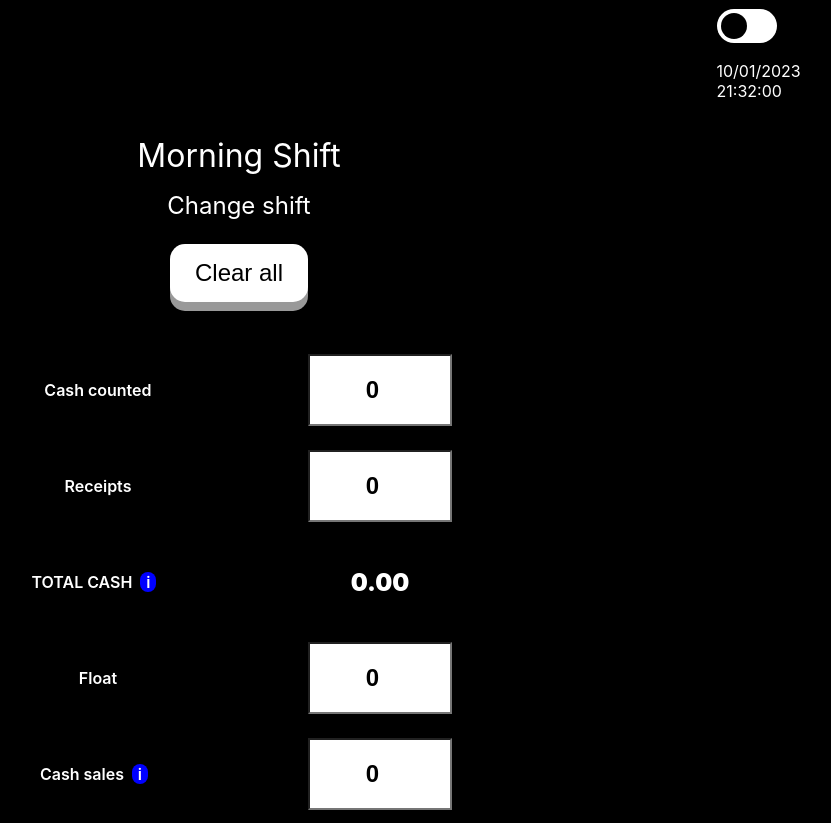
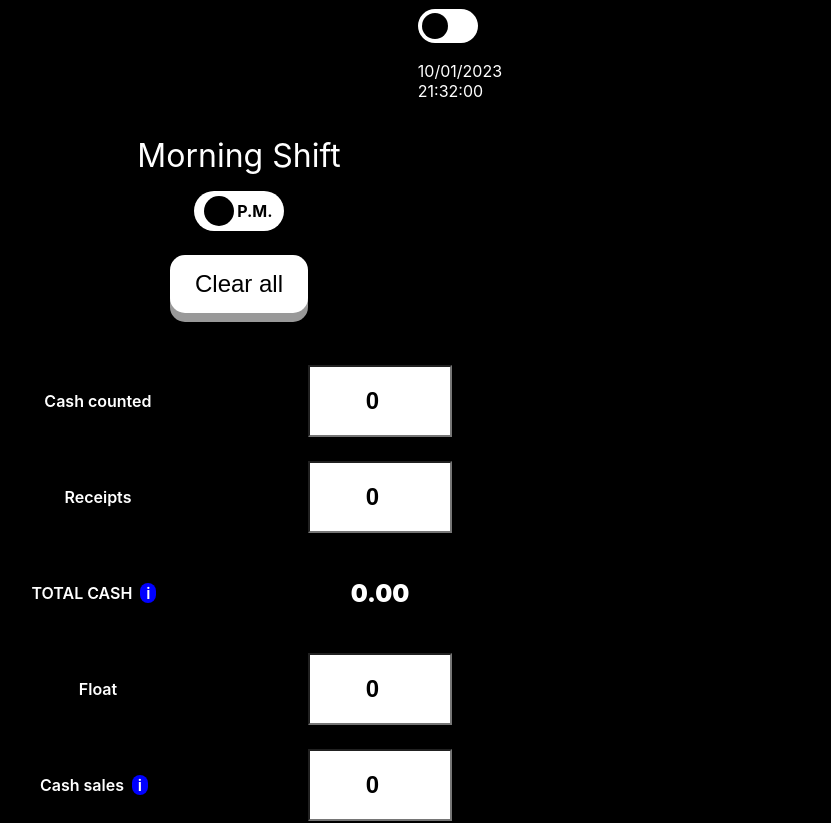
Before and after one commit to manuelcasanova/rmf, a React (Create React App) app in the folder client/: page / in a window 1280 px wide. Shown: the top 823 px of the page, without its empty margins (401-1232 px from the left). Built offline with nearby package versions, Linux system fonts and the light colour scheme.

Commit message:
Create button to change from night to day and vv with css. Add Adults cocktail making to tips

```diff
--- /dev/null
+++ b/client/src/AmButton.jsx
@@ -0,0 +1,42 @@
+export default function AmButton () {
+  return (
+    <div className="AmButton">
+
+<div className="word">A.M.</div>
+<div className="circle"></div>
+
+    </div>
+  )
+}
+
+
+// CSS
+
+// .AmButton, .PmButton {
+//   background-color: var(--color1);
+//   width: 5.6em;
+//   height: 2.5em;
+//   margin: auto;
+//   display: flex;
+//   justify-content: flex-end;
+//   align-items: center;
+//   padding: 0.2rem;
+//   border-radius: 34px;
+// }
+
+// .word {
+//   background-color: var(--color1);
+//   margin-right: 0.5em;
+//   margin: 0em 0.5em 0em 0.1em;
+//   font-weight: 700;
+//   color: var(--color0);
+// }
+
+// .circle {
+//   border-radius: 50px;
+//   width: 1.9em;
+//   height: 1.9em;
+//   color: var(--color0);;
+//   background-color: var(--color0);
+//   margin-right: 0.1em;
+// }
--- a/client/src/App.css
+++ b/client/src/App.css
@@ -44,6 +44,8 @@
 
 .seccion {
   max-width: 600px;
+  /* display: flex;
+  flex-direction: column; */
 }
 
 .title {
@@ -51,16 +53,15 @@
   margin: 1em 0 0.5em 0;
   font-size: 2em;
 }
-
+/*
 .subtitle {
   display: flex;
   justify-content: center;
   width: 100%;
   text-align: center;
-  /* margin: 0 0 1em 0; */
   font-size: 1.5em;
   text-decoration: none;
-}
+} */
 
 .navbar {
   display: flex;
@@ -356,3 +357,34 @@ input:checked+.slider:before {
 #round:before {
   border-radius: 50%;
 }
+
+/* ALL CSS AM/PM */
+
+.AmButton, .PmButton {
+  background-color: var(--color1);
+  width: 5.6em;
+  height: 2.5em;
+  margin: auto;
+  display: flex;
+  justify-content: flex-end;
+  align-items: center;
+  padding: 0.2rem;
+  border-radius: 34px;
+}
+
+.word {
+  background-color: var(--color1);
+  margin-right: 0.5em;
+  margin: 0em 0.5em 0em 0.1em;
+  font-weight: 700;
+  color: var(--color0);
+}
+
+.circle {
+  border-radius: 50px;
+  width: 1.9em;
+  height: 1.9em;
+  color: var(--color0);;
+  background-color: var(--color0);
+  margin-right: 0.1em;
+}
--- a/client/src/Closing.jsx
+++ b/client/src/Closing.jsx
@@ -1,6 +1,8 @@
 import { useState, useEffect } from 'react'
 import { useNavigate, Link } from 'react-router-dom';
 import Now from './Now';
+
+import PmButton from './PmButton';
 
 export default function Closing() {
 
@@ -10,6 +12,7 @@ export default function Closing() {
   const assistantTips = 40;
   const kidsPizzaPrice = 25;
   const adultsPizzaPrice = 40;
+  const adultsCocktailPrice = 25;
   const pizzaTipsPercent = 10;
   const kitchenTipsPercent = 30;
   const frontTipsPercent = 70;
@@ -35,9 +38,10 @@ export default function Closing() {
   const [creditCardTips, setCreditCardTips] = useState(0)
   const totalTips = parseFloat(cashTips) + parseFloat(creditCardTips)
   const [pizzaAdults, setPizzaAdults] = useState(0)
+  const [cocktailAdults, setCocktailAdults] = useState(0)
   const [pizzaChildren, setPizzaChildren] = useState(0)
   const [pizzaServers, setPizzaServers] = useState(0)
-  const pizzaTips = (parseFloat(pizzaChildren) * kidsPizzaPrice * pizzaTipsPercent / 100) + (parseFloat(pizzaAdults) * adultsPizzaPrice * pizzaTipsPercent / 100)
+  const pizzaTips = (parseFloat(pizzaChildren) * kidsPizzaPrice * pizzaTipsPercent / 100) + (parseFloat(pizzaAdults) * adultsPizzaPrice * pizzaTipsPercent / 100 + (parseFloat(cocktailAdults) * adultsCocktailPrice * pizzaTipsPercent / 100))
   const tipsAfterPizzaParty = (totalTips - pizzaTips).toFixed(2)
   const kitchenTips = (tipsAfterPizzaParty * kitchenTipsPercent / 100).toFixed(2);
   const frontTips = (tipsAfterPizzaParty * frontTipsPercent / 100).toFixed(2);
@@ -212,6 +216,7 @@ export default function Closing() {
   return (
     <div className={toggle ? "App day-mode" : "App night-mode"}>
 
+      <div className='seccion'>
 
       <label className="switch">
         <input type="checkbox" onChange={handleToggle} />
@@ -220,10 +225,10 @@ export default function Closing() {
 
       <div className='switch'>{now}</div>
 
-      <div className='seccion'>
+
 
 <div className='title'>Morning Shift</div>
-<Link to='/night' className='subtitle'>Change shift</Link>
+<Link to='/night' className='subtitle'><PmButton toggle={toggle}/></Link>
 
         <div className='clear-all-div'>
           <button className="clear-all" onClick={clearAll}>Clear all</button>
@@ -306,6 +311,11 @@ export default function Closing() {
           <div className='inline'>
             <label className='inline-label'>Pizza making adults</label>
             <input type="number" className='pizza-input' value={pizzaAdults} onChange={(e) => setPizzaAdults(e.target.value)}></input>
+          </div>
+
+          <div className='inline'>
+            <label className='inline-label'>Cocktail making adults</label>
+            <input type="number" className='pizza-input' value={cocktailAdults} onChange={(e) => setCocktailAdults(e.target.value)}></input>
           </div>
 
           <div className='inline'>
--- a/client/src/ClosingNight.jsx
+++ b/client/src/ClosingNight.jsx
@@ -1,7 +1,7 @@
 import { Link } from "react-router-dom"
 import { useState } from "react";
 import Now from './Now';
-
+import AmButton from "./AmButton";
 
 
 export default function ClosingNight () {
@@ -30,7 +30,7 @@ export default function ClosingNight () {
       <div className='seccion'>
 
       <div className='title'>Night Shift</div>
-<Link to='/closing' className='subtitle'>Change shift</Link>
+<Link to='/closing'>< AmButton /></Link>
 
 
       </div>
--- /dev/null
+++ b/client/src/PmButton.jsx
@@ -0,0 +1,11 @@
+export default function PmButton () {
+  return (
+    <div className="PmButton">
+
+<div className="circle"></div>
+<div className="word">P.M.</div>
+
+
+    </div>
+  )
+}
```
